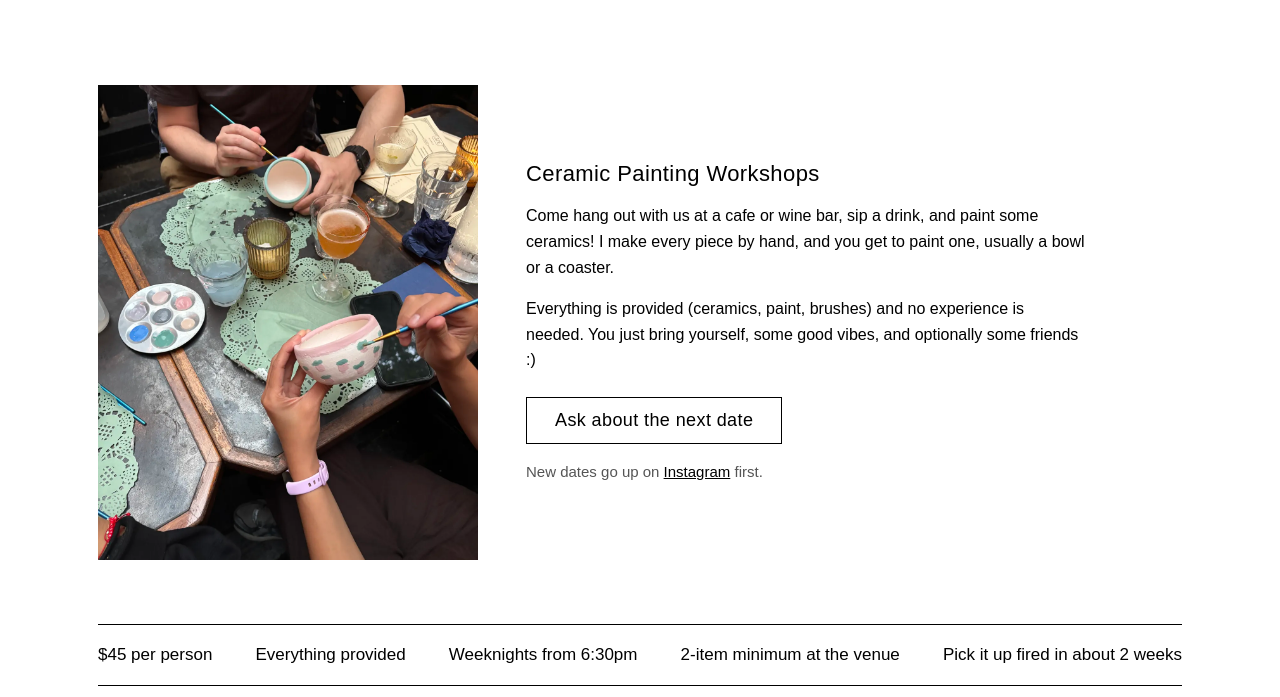
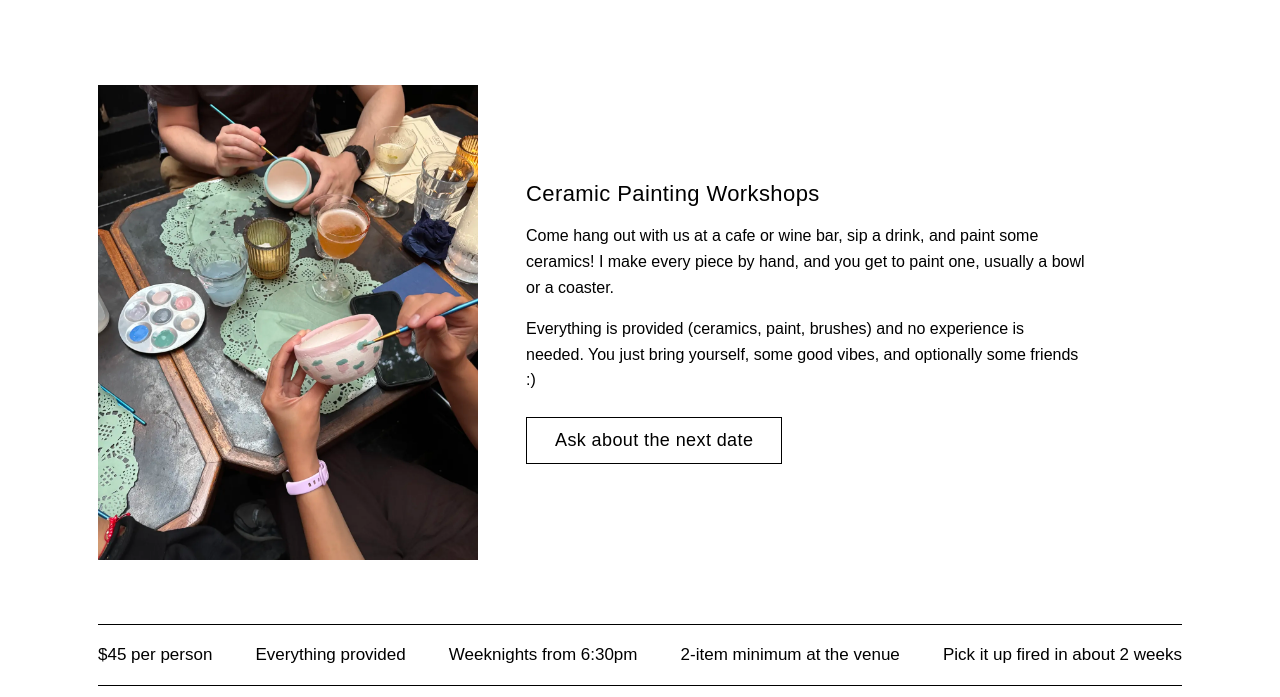
Before and after one commit to kilian-zindel/alexceramics, a plain HTML site: page workshops.html in a window 1280 px wide. Shown: the part 103-800 px from the top of the page. Drawn offline with Linux system fonts and the light colour scheme; a web font is replaced by a local one.

Commit message:
Workshops: drop the 'new dates on Instagram' note

```diff
--- a/css/workshops.css
+++ b/css/workshops.css
@@ -45,11 +45,6 @@
 .book-btn:focus-visible {
     color: var(--accent);
     border-color: var(--accent);
-}
-
-.workshops-text .book-note {
-    font-size: 15px;
-    color: var(--text-muted);
 }
 
 /* QUICK FACTS: one row between two hairlines */
--- a/workshops.html
+++ b/workshops.html
@@ -62,7 +62,6 @@
                 <p>Everything is provided (ceramics, paint, brushes) and no experience is needed. You just bring yourself, some good vibes, and optionally some friends :)</p>
                 <!-- TODO(owner): once a Luma event exists, point this at it and change the text back to "Book a spot" -->
                 <a class="book-btn" href="mailto:alexkoe2001@gmail.com?subject=Ceramic%20painting%20workshop">Ask about the next date</a>
-                <p class="book-note">New dates go up on <a class="text-link" href="https://www.instagram.com/ceramics.alex" target="_blank" rel="noopener noreferrer">Instagram</a> first.</p>
             </div>
         </section>
 
@@ -161,7 +160,7 @@
                 </details>
                 <details>
                     <summary>When are workshops?</summary>
-                    <p>Weeknights, starting between 6:30 and 7pm, and some weekends too. New dates go up on <a class="text-link" href="https://www.instagram.com/ceramics.alex" target="_blank" rel="noopener noreferrer">Instagram</a> first.</p>
+                    <p>Weeknights, starting between 6:30 and 7pm, and some weekends too.</p>
                 </details>
                 <details>
                     <summary>What do I paint?</summary>
```
